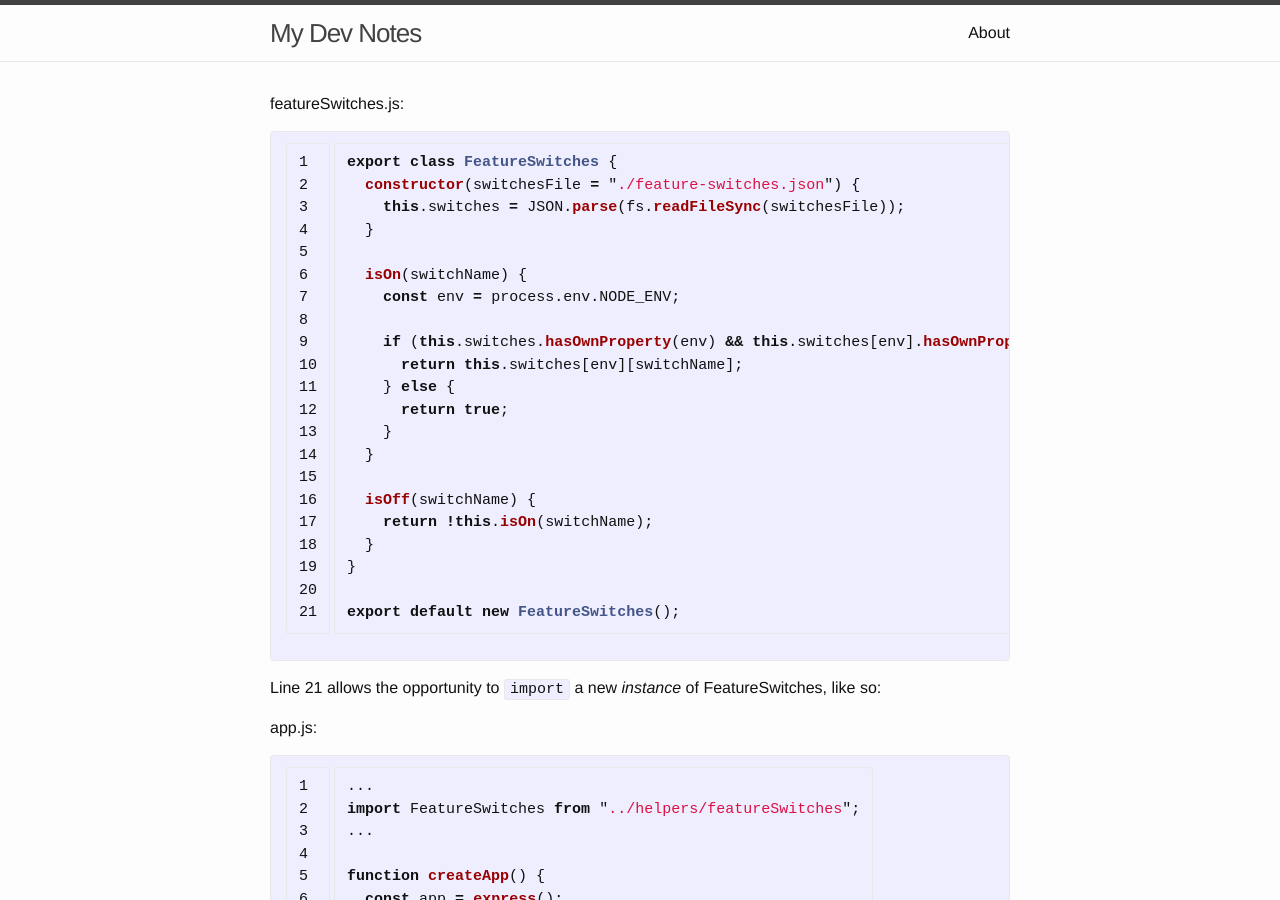
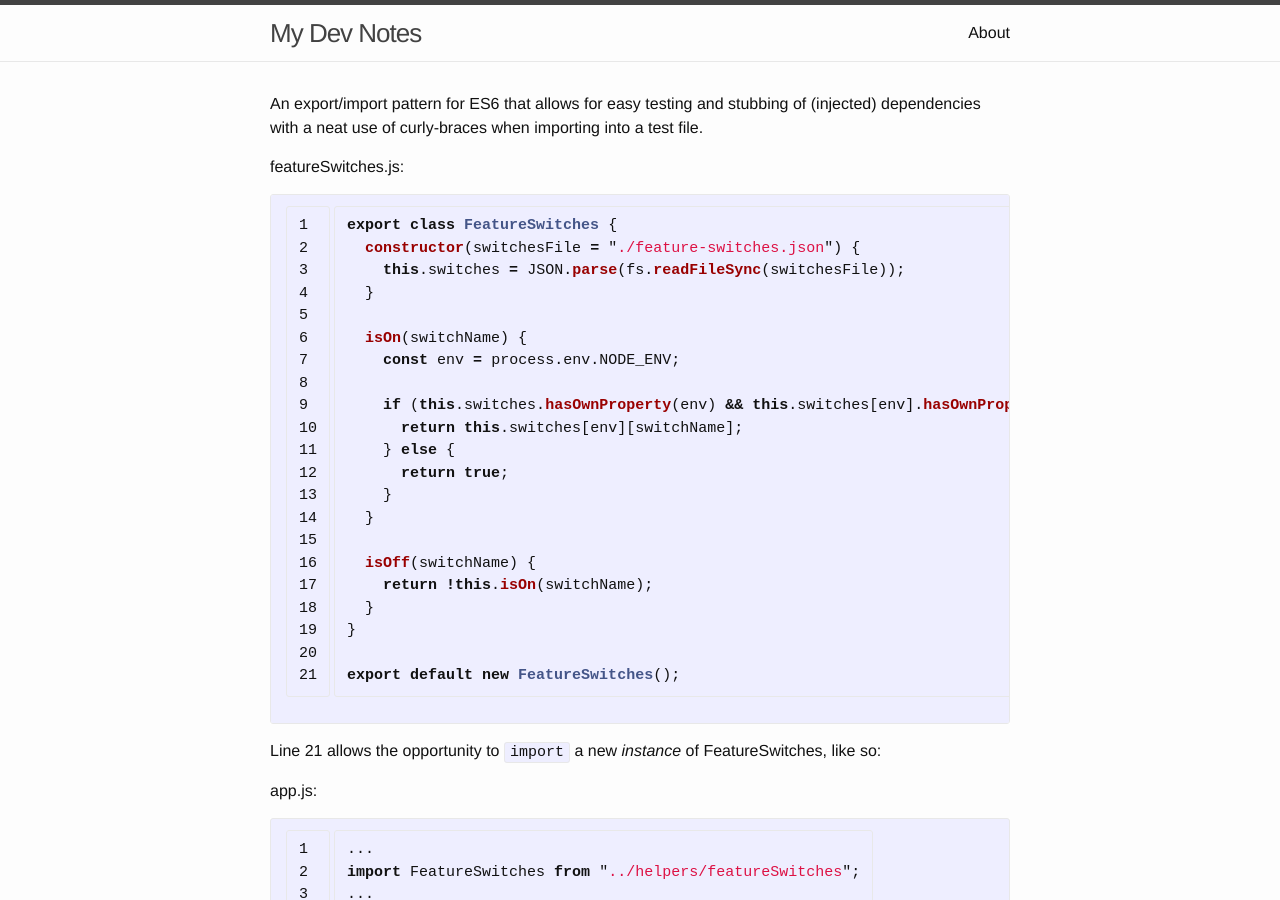
Before and after one commit to Yorkshireman/yorkshireman.github.io, a Jekyll site: the page built from _posts/2016-05-24-javascript-class-export-patterns.md, in a window 1280 px wide and 900 px high. Built offline with Jekyll 4.4.1, drawn with Linux system fonts in a browser that asks for light colours.

Commit message:
add intro

```diff
--- a/_posts/2016-05-24-javascript-class-export-patterns.md
+++ b/_posts/2016-05-24-javascript-class-export-patterns.md
@@ -5,6 +5,8 @@ author: "Andrew Stelmach"
 date: 2016-05-24
 categories: javascript, express, mocha, chai, testing
 ---
+
+An export/import pattern for ES6 that allows for easy testing and stubbing of (injected) dependencies with a neat use of curly-braces when importing into a test file.
 
 featureSwitches.js:
 
```
